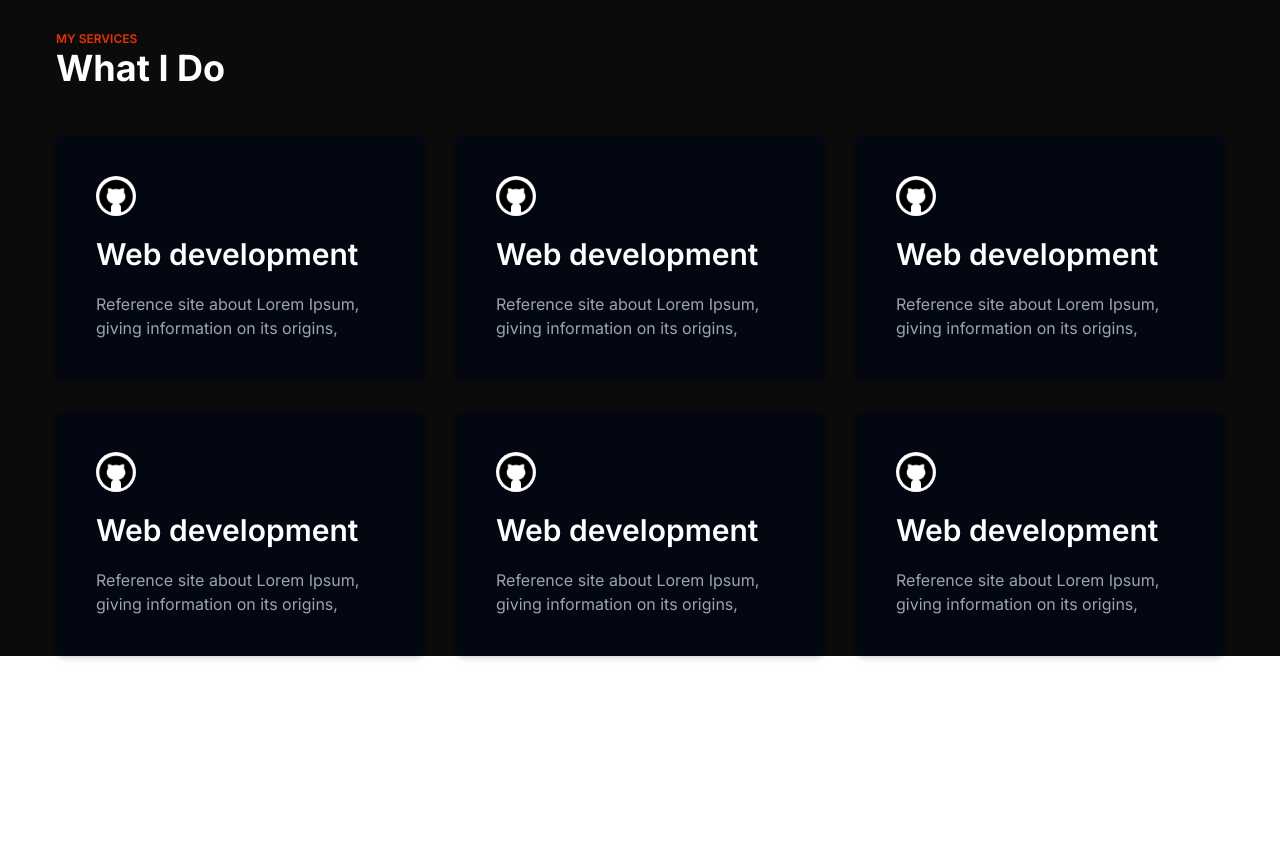
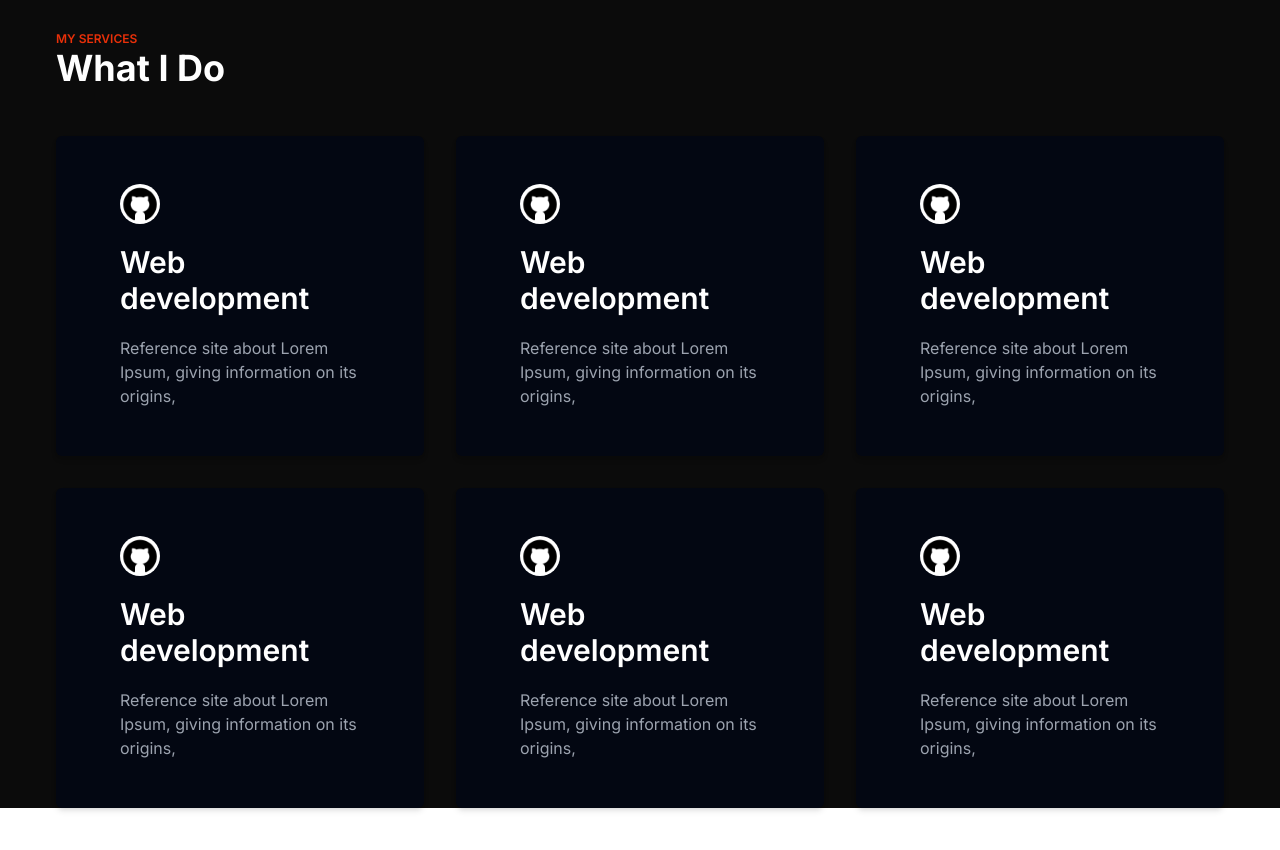
Before and after one commit to Bokhtiar/portfolio.me.com, a Next.js app: page / in a window 1280 px wide. Shown: the part 840-1690 px from the top of the page. Before the commit the page ends 1624 px from the top, so only its background shows below. Built offline with nearby package versions, Linux system fonts and the light colour scheme.

Commit message:
What i do updated with component based

```diff
--- a/src/app/page.tsx
+++ b/src/app/page.tsx
@@ -1,5 +1,6 @@
 import Image from 'next/image'
 import { PrimaryButton } from '../components/button/index'
+import { Do } from '../components/do/index'
 
 export default function Home() {
   return (
@@ -154,101 +155,33 @@ export default function Home() {
         <h1 className=' font-bold text-4xl text-white'>What I Do</h1>
         {/* services list */}
         <div className=' grid grid-cols-1 md:grid-cols-3 my-12 gap-8'>
-          <div className=' shadow-md text-white bg-gray-950 p-10 rounded-md my-[0px]'>
-            {/* logo */}
 
-            <Image
-                    src="/images/icon/github.png"
-                    width={40}
-                    height={40}
-                    alt="Picture of the author"
-                    className='rounded-full bg-white '
-                  />
-            {/* title */}
-            <h2 className='my-5 text-3xl font-semibold'>Web development</h2>
-            {/* description */}
-            <p className='text-base text-gray-400'>Reference site about Lorem Ipsum, giving information on its origins,</p>
+          <div className=' shadow-md text-white bg-gray-950 px-8 py-4 rounded-md my-[0px]'>
+            <Do logo="/images/icon/github.png" title="Web development" description="Reference site about Lorem Ipsum, giving information on its origins,"></Do>
+          </div>
+
+          <div className=' shadow-md text-white bg-gray-950 px-8 py-4 rounded-md my-[0px]'>
+            <Do logo="/images/icon/github.png" title="Web development" description="Reference site about Lorem Ipsum, giving information on its origins,"></Do>
+          </div>
+
+          <div className=' shadow-md text-white bg-gray-950 px-8 py-4 rounded-md my-[0px]'>
+            <Do logo="/images/icon/github.png" title="Web development" description="Reference site about Lorem Ipsum, giving information on its origins,"></Do>
+          </div>
+
+          <div className=' shadow-md text-white bg-gray-950 px-8 py-4 rounded-md my-[0px]'>
+            <Do logo="/images/icon/github.png" title="Web development" description="Reference site about Lorem Ipsum, giving information on its origins,"></Do>
+          </div>
+
+          <div className=' shadow-md text-white bg-gray-950 px-8 py-4 rounded-md my-[0px]'>
+            <Do logo="/images/icon/github.png" title="Web development" description="Reference site about Lorem Ipsum, giving information on its origins,"></Do>
+          </div>
+
+          <div className=' shadow-md text-white bg-gray-950 px-8 py-4 rounded-md my-[0px]'>
+            <Do logo="/images/icon/github.png" title="Web development" description="Reference site about Lorem Ipsum, giving information on its origins,"></Do>
           </div>
 
 
-          <div className=' shadow-md text-white bg-gray-950 p-10 rounded-md my-[0px]'>
-            {/* logo */}
-            <Image
-                    src="/images/icon/github.png"
-                    width={40}
-                    height={40}
-                    alt="Picture of the author"
-                    className='rounded-full bg-white '
-                  />
-            {/* title */}
-            <h2 className='my-5 text-3xl font-semibold'>Web development</h2>
-            {/* description */}
-            <p className='text-base text-gray-400'>Reference site about Lorem Ipsum, giving information on its origins,</p>
-          </div>
 
-
-          <div className=' shadow-md text-white bg-gray-950 p-10 rounded-md my-[0px]'>
-            {/* logo */}
-            <Image
-                    src="/images/icon/github.png"
-                    width={40}
-                    height={40}
-                    alt="Picture of the author"
-                    className='rounded-full bg-white '
-                  />
-            {/* title */}
-            <h2 className='my-5 text-3xl font-semibold'>Web development</h2>
-            {/* description */}
-            <p className='text-base text-gray-400'>Reference site about Lorem Ipsum, giving information on its origins,</p>
-          </div>
-
-
-          <div className=' shadow-md text-white bg-gray-950 p-10 rounded-md my-[0px]'>
-            {/* logo */}
-            <Image
-                    src="/images/icon/github.png"
-                    width={40}
-                    height={40}
-                    alt="Picture of the author"
-                    className='rounded-full bg-white '
-                  />
-            {/* title */}
-            <h2 className='my-5 text-3xl font-semibold'>Web development</h2>
-            {/* description */}
-            <p className='text-base text-gray-400'>Reference site about Lorem Ipsum, giving information on its origins,</p>
-          </div>
-
-
-          <div className=' shadow-md text-white bg-gray-950 p-10 rounded-md my-[0px]'>
-            {/* logo */}
-            <Image
-                    src="/images/icon/github.png"
-                    width={40}
-                    height={40}
-                    alt="Picture of the author"
-                    className='rounded-full bg-white '
-                  />
-            {/* title */}
-            <h2 className='my-5 text-3xl font-semibold'>Web development</h2>
-            {/* description */}
-            <p className='text-base text-gray-400'>Reference site about Lorem Ipsum, giving information on its origins,</p>
-          </div>
-
-
-          <div className=' shadow-md text-white bg-gray-950 p-10 rounded-md my-[0px]'>
-            {/* logo */}
-            <Image
-                    src="/images/icon/github.png"
-                    width={40}
-                    height={40}
-                    alt="Picture of the author"
-                    className='rounded-full bg-white '
-                  />
-            {/* title */}
-            <h2 className='my-5 text-3xl font-semibold'>Web development</h2>
-            {/* description */}
-            <p className='text-base text-gray-400'>Reference site about Lorem Ipsum, giving information on its origins,</p>
-          </div>
         </div>
       </section>
     </section>
--- /dev/null
+++ b/src/components/do/index.tsx
@@ -0,0 +1,23 @@
+import Image from "next/image";
+import { IDo } from "../../types/do.type";
+
+export const Do: React.FC<IDo> = (props: IDo): JSX.Element => {
+  return (
+    <div className="p-8">
+      {/* logo */}
+      <Image
+        src={props.logo}
+        width={40}
+        height={40}
+        alt="Picture of the author"
+        className="rounded-full bg-white "
+      />
+      {/* title */}
+      <h2 className="my-5 text-3xl font-semibold">{props.title}</h2>
+      {/* description */}
+      <p className="text-base text-gray-400">
+        {props.description}
+      </p>
+    </div>
+  );
+};
--- /dev/null
+++ b/src/types/do.type.ts
@@ -0,0 +1,5 @@
+export interface IDo {
+  logo: string;
+  title: string;
+  description: string;
+}
```
